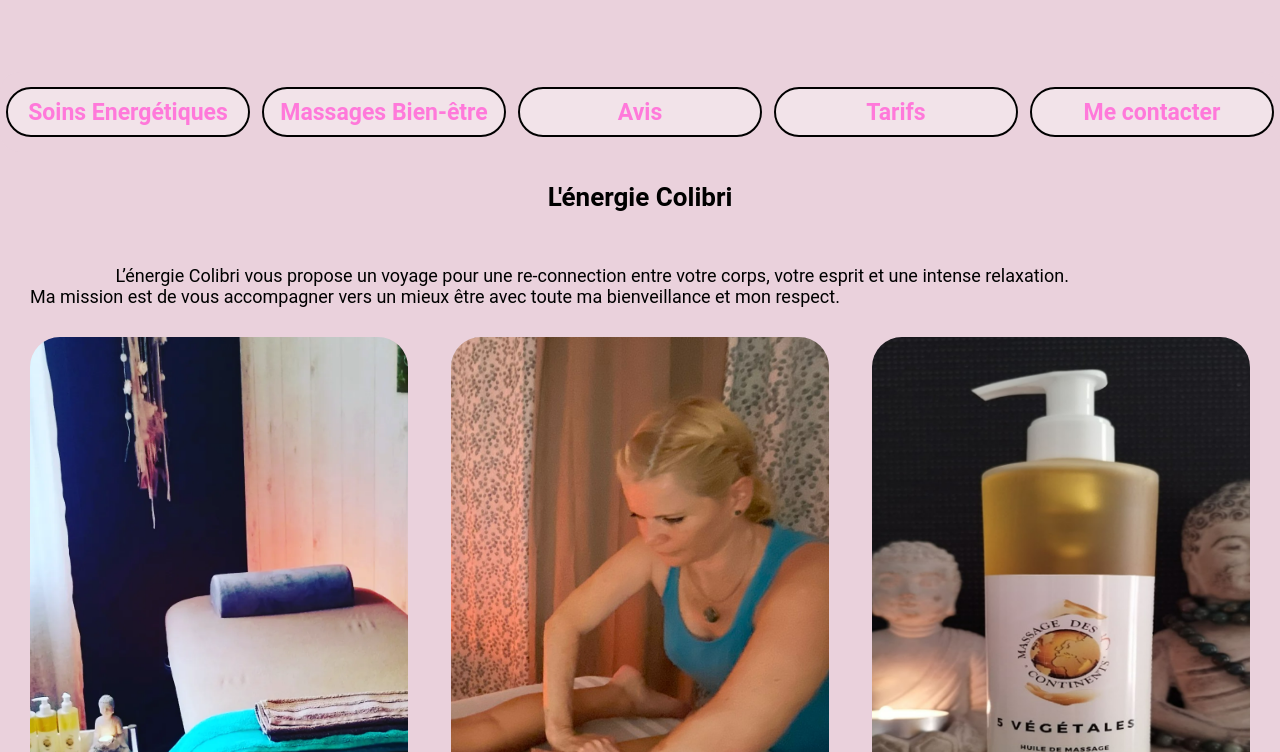
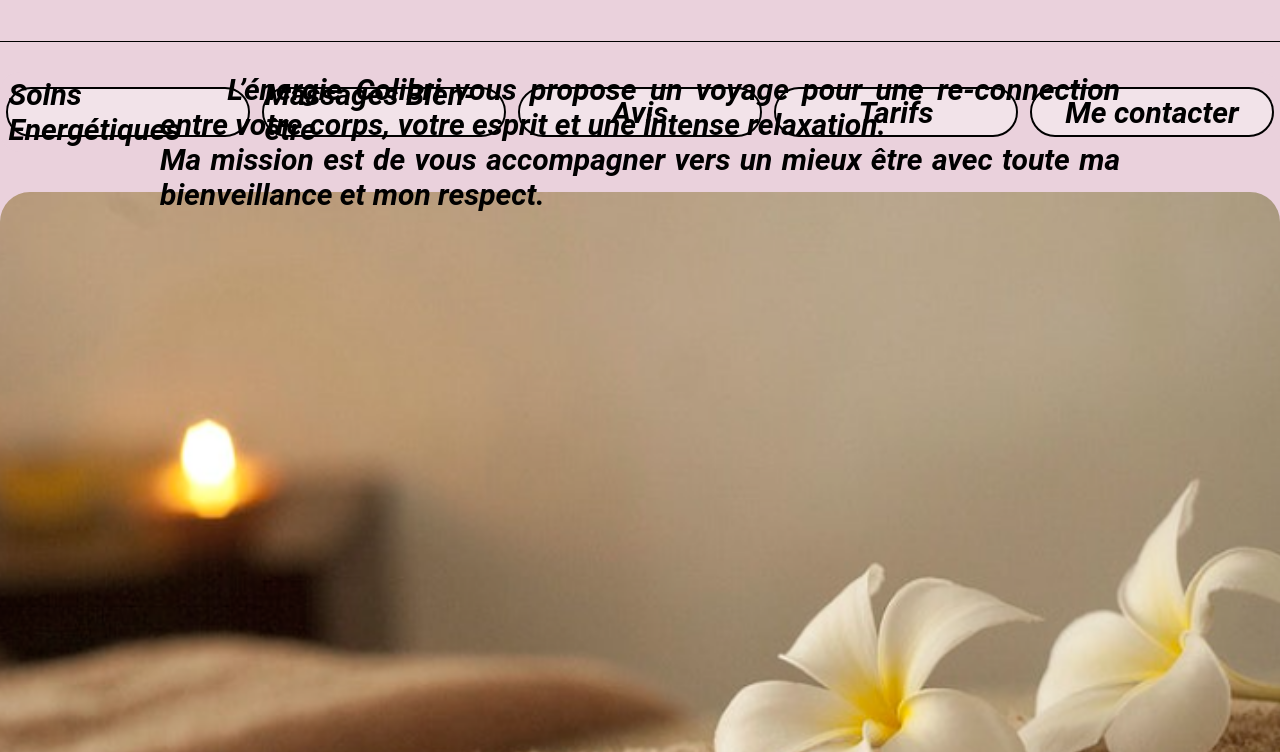
Before and after one commit to YOBJOB/Lenergie-Colibri, a website: page index.html in a window 1280 px wide. Shown: the part 408-1160 px from the top of the page. Drawn offline with Linux system fonts and the light colour scheme.

Commit message:
modif 2 navigateur et photo sous text

```diff
--- a/index.html
+++ b/index.html
@@ -23,7 +23,7 @@
             </div>
             <div class="box-titre">
                 <h1 class="box-titre__visible">soins énergétiques</h1>
-                <p class="box-titre__visible">-</p>
+                <p class="box-titre__visible">~</p>
                 <h1 class="box-titre__visible">Massages Bien-être</h1>
                 <h1 class="box-titre__invisible">A Gigean</h1>
             </div>
@@ -40,23 +40,15 @@
                 </ul>
             </nav>
             <article class="article">
-                <h2 class="article-titre">L'énergie Colibri</h2>
-                <p class="article-paragraphe">
-                    L’énergie Colibri vous propose un voyage pour une re-connection entre votre corps, votre esprit et
-                    une intense relaxation.</br>
-                    Ma mission est de vous accompagner vers un mieux être avec toute ma bienveillance et mon respect.
-                </p>
-                <div class="bloc">
                     <div class="bloc-photo">
-                        <img src="./public/images/table-massage-bougie.jpg" alt="">
+                        <img src="./public/images/fleurSurServietteAccueuil.png" alt="">
+                        <p class="article-paragraphe">
+                            L’énergie Colibri vous propose un voyage pour une re-connection entre votre corps, votre esprit et
+                            une intense relaxation.</br>
+                            Ma mission est de vous accompagner vers un mieux être avec toute ma bienveillance et mon respect.
+                        </p>
                     </div>
-                    <div class="bloc-photo">
-                        <img src="./public/images/céline-masse.png" alt="">
-                    </div>
-                    <div class="bloc-photo">
-                        <img src="./public/images/1-flacon-massage.png" alt="">
-                    </div>
-                </div>
+
                 <p class="article-citation">Citation de Bouddha “Accepte ce qui est, laisse ce qui était et aie confiance en ce
                     qui sera”</p>
             </article>
--- a/sass/components/_bouton-nav.scss
+++ b/sass/components/_bouton-nav.scss
@@ -14,8 +14,10 @@
     @include dim(100%);
     @include flex;
     @include flex-layout;
-    color: $color-secondary;
-    font-size: 23px;
+    font-size: 30px;
+    font-family: 'EB+Garamond', 'Roboto', 'sans-serif';
+    font-style : italic;
+    font-weight: bold;
     }
 }
 
--- a/sass/layout/_header.scss
+++ b/sass/layout/_header.scss
@@ -4,6 +4,7 @@
     @include flex;
     @include flex-layout;
     margin-bottom: 30px;
+    border-bottom: 1px solid;
     .box-photo {
         @include dim(80%, 50%);
         @include flex;
--- a/sass/pages/_accueil.scss
+++ b/sass/pages/_accueil.scss
@@ -1,6 +1,8 @@
-body{
+body {
     background-color: $color-primary;
 }
+.bar-navig {
+    margin-bottom: 40px;
     .navig-ul {
         @include dim(80px);
         @include flex;
@@ -8,16 +10,15 @@ body{
         background-color: $color-primary;
         border-radius: 20px;
     }
-
+}
 .article {
     width: 100%;
-    padding: 30px;
     .article-titre {
         @include flex(column);
         @include flex-layout;
         font-weight: bold;
         margin-bottom: 50px;
-        &::after{
+        &::after {
             width: 200px;
             content: "";
             border-top: solid $color-primary 3px;
@@ -25,16 +26,17 @@ body{
     }
 
     .article-paragraphe {
+        position: absolute;
         text-indent: 7%;
         text-align: justify;
+        font-style: italic;
+        font-weight: bold;
+        font-size: 30px;
+        @include dim(150px, 75%);
+        bottom: 170px;
     }
-
-    .bloc {
-        @include dim(660px, 100%);
-        @include flex;
-        @include flex-layout(space-between);
     .bloc-photo {
-            @include dim(600px, 31%);
+        @include dim(1021px, 100%);
         @include flex;
         @include flex-layout;
         overflow: hidden;
@@ -44,7 +46,6 @@ body{
             border-radius: 30px;
         }
     }
-    }
 
     .article-citation {
         width: 100%;
--- a/sass/utils/_variables.scss
+++ b/sass/utils/_variables.scss
@@ -9,7 +9,7 @@
 $color-primary: #EAD1DC;
 $color-secondary: #ff79da;
 $color-tertiary: #9356dc;
-$color-text-log: #BD732B;
+$color-text-log: #C45A14;
 $color-button-mix: linear-gradient($color-secondary, $color-primary);
 $color-back: #f2f2f2;
 $color-contrast-W: white;
```
Also changed, not shown: massages/index.html (+1 -1 lines), soins-énergétiques/index.html (+1 -1 lines), tarifs/index.html (+1 -1 lines), public/css/style.css, public/images/fleurSurServietteAccueuil.png (added), 1 other file. Lines whose indentation alone changed are shown as unchanged.
